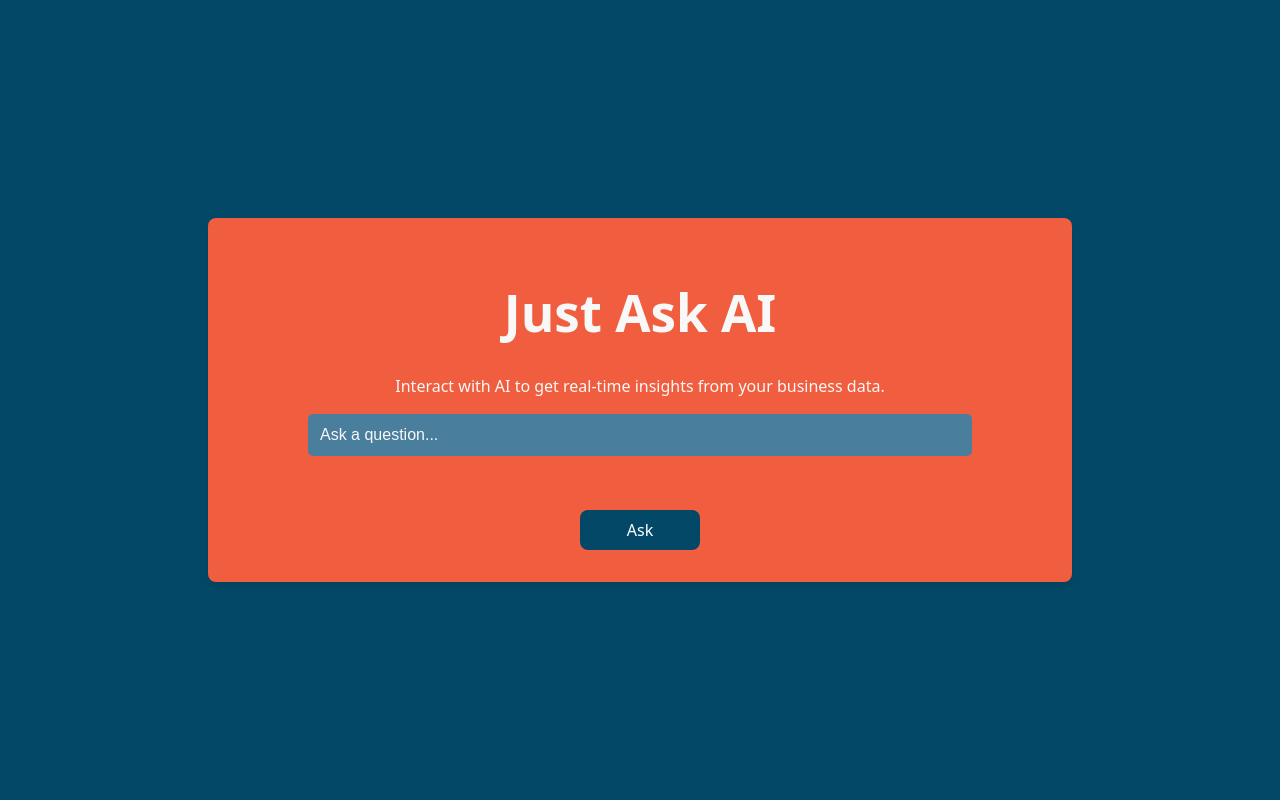
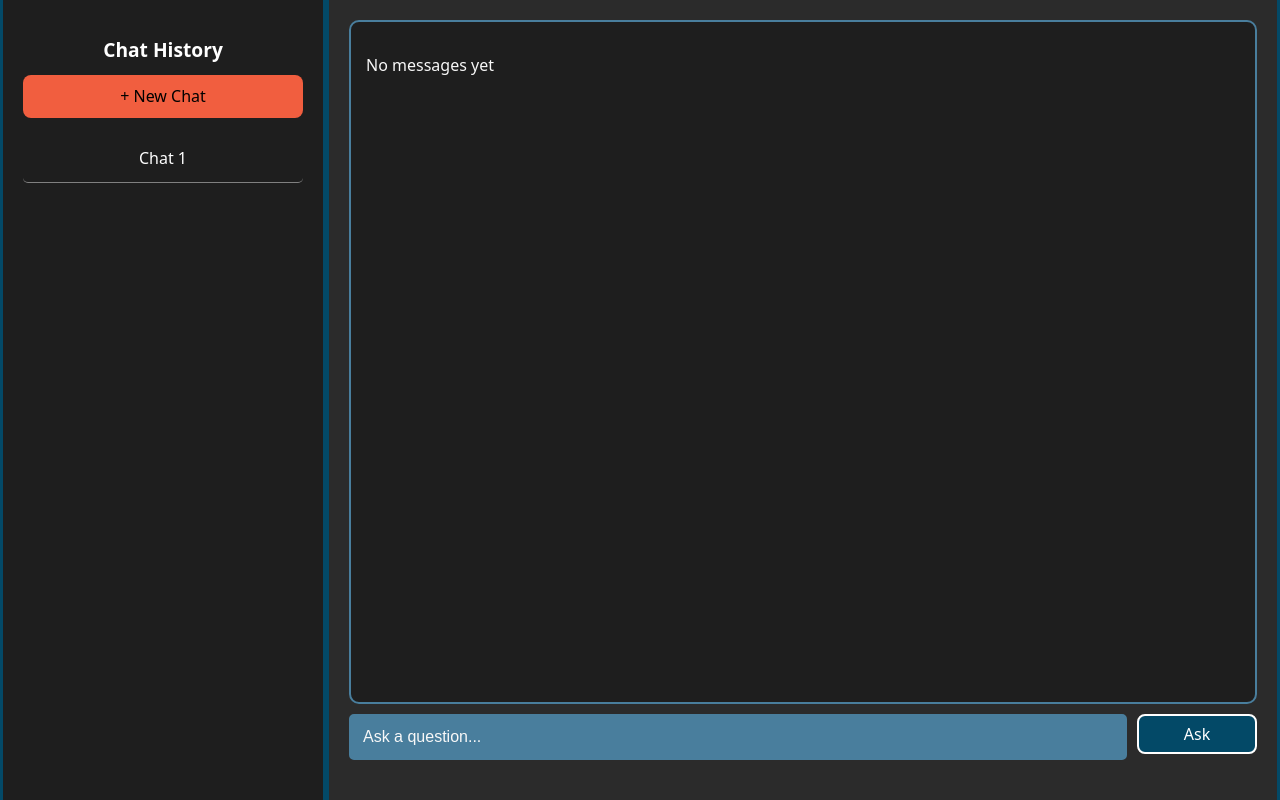
Before and after one commit to KharvC/CS620_DataCEVA_SP25, a React (Vite) app in the folder just-ask-ai/: page / in a window 1280 px wide. Built offline with nearby package versions, Linux system fonts and the light colour scheme.

Commit message:
Added dashboard to frontend with chat thread history

```diff
--- a/just-ask-ai/src/App.css
+++ b/just-ask-ai/src/App.css
@@ -1,46 +1,114 @@
-/* Ensure the entire app takes up the full screen and centers content */
-#root {
+/* Ensure the app takes up the full screen */
+#root, body, html {
   width: 100vw;
   height: 100vh;
   margin: 0;
   padding: 0;
   display: flex;
-  justify-content: center; /* Center horizontally */
-  align-items: center; /* Center vertically */
+  justify-content: center;
+  align-items: center;
   background-color: #034967;
+  overflow: hidden; /* Prevents unwanted scrolling */
 }
 
-form {
+/* App container - fills the full screen */
+.app-container {
+  display: flex;
+  width: 100vw;
+  height: 100vh;
+  background: #F15E3F;
+  border-radius: 0;
+  box-shadow: none;
+  overflow: hidden;
+  border: 3px solid #034967;
+}
+
+/* Sidebar - fixed width */
+.sidebar {
+  width: 280px;
+  background: #1e1e1e;
+  color: white;
+  padding: 20px;
   display: flex;
   flex-direction: column;
-  align-items: center; /* Ensures input and button are centered */
-  gap: 10px; /* Adds spacing between input and button */
+  overflow-y: auto;
+  border-right: 3px solid #034967;
 }
 
-/* Fullscreen container (ensures centering) */
-.fullscreen-container {
-  width: 100vw;
-  height: 100vh;
-  display: flex;
-  justify-content: center; /* Center horizontally */
-  align-items: center; /* Center vertically */
-  background-color: #034967;
-}
-
-/* Center the content properly */
-.content-box {
-  width: 90%;
-  max-width: 800px; /* Adjust as needed */
-  padding: 2rem;
-  background-color: #F15E3F;
-  box-shadow: 0px 4px 10px rgba(0, 0, 0, 0.1);
-  border-radius: 8px;
+/* Sidebar title */
+.sidebar h2 {
+  font-size: 1.2em;
+  margin-bottom: 10px;
   text-align: center;
 }
 
+/* Sidebar chat history */
+.sidebar ul {
+  list-style: none;
+  padding: 0;
+  flex-grow: 1;
+  overflow-y: auto;
+}
+
+/* Sidebar chat items */
+.sidebar li {
+  padding: 12px;
+  cursor: pointer;
+  border-bottom: 1px solid gray;
+  transition: background 0.3s;
+  text-align: center;
+  border-radius: 5px;
+}
+
+.sidebar li:hover {
+  background: #333;
+}
+
+/* Chat window - takes remaining space */
+.chat-window {
+  flex: 1;
+  display: flex;
+  flex-direction: column;
+  background: #2b2b2b;
+  color: white;
+  padding: 20px;
+  border-left: 3px solid #034967;
+  overflow: hidden;
+}
+
+/* Messages container - scrollable */
+.messages {
+  flex-grow: 1;
+  overflow-y: auto;
+  padding-bottom: 10px;
+  border: 2px solid #497E9D;
+  border-radius: 10px;
+  padding: 15px;
+  background: #1e1e1e;
+  max-height: calc(100vh - 150px); /* Keeps input visible */
+}
+
+/* Single chat message */
+.chat-message {
+  background: #444;
+  padding: 10px;
+  margin-bottom: 5px;
+  border-radius: 5px;
+  border: 1px solid #497E9D;
+}
+
+/* Input & form */
+.input-area {
+  display: flex;
+  gap: 10px;
+  margin-top: 10px;
+  padding-bottom: 10px;
+}
+
+/* Input field */
 .input-field {
-  width: 80%;
-  padding: 10px;
+  flex: 1;
+  padding: 12px;
   border: 2px solid #497E9D;
   background-color: #497E9D;
   border-radius: 5px;
@@ -48,13 +116,14 @@ form {
   color: #F8F8F8;
 }
 
-.input-field::placeholder{
+/* Placeholder text */
+.input-field::placeholder {
   color: #F8F8F8;
   opacity: 1;
 }
 
+/* Submit button */
 .submit-button {
-  margin-top: 10px;
   padding: 0.6em 1.2em;
   font-size: 1em;
   font-weight: 500;
@@ -72,22 +141,16 @@ form {
   height: 40px;
   position: relative;
   overflow: hidden;
-}
-
-.pacman-container {
-  display: flex;
-  align-items: center;
-  justify-content: flex-start; /* Ensures Pacman starts from the left */
-  width: 100%;
-  height: 100%;
-  padding-left: 10px; /* Adds space so dots appear after Pacman */
-}
-
-.response-box::placeholder{
-  color: #F8F8F8;
-  opacity: 1;
+  border: 2px solid white;
 }
 
 .submit-button:hover {
   background-color: #497E9D;
 }
+
+/* Loading spinner */
+.loading {
+  display: flex;
+  justify-content: center;
+  margin-top: 10px;
+}
--- a/just-ask-ai/src/App.jsx
+++ b/just-ask-ai/src/App.jsx
@@ -1,67 +1,49 @@
-import React, { useState } from 'react';
-import PacmanLoader from 'react-spinners/PacmanLoader';
-import './App.css';
-import { sendUserQuery } from './api';
+import React, { useState, useEffect } from "react";
+import Sidebar from "./components/sidebar";
+import ChatWindow from "./components/chatwindow";
+import "./App.css";
 
-const JustAskAI = () => {
-  let [loading, setLoading] = useState(false);
-  const [query, setQuery] = useState('');
-  const [response, setResponse] = useState(null);
+const App = () => {
+  const [chats, setChats] = useState([]); // List of chat threads
+  const [currentChatIndex, setCurrentChatIndex] = useState(null); // Active chat
 
-  const handleSubmit = async (e) => {
-    e.preventDefault();
-    setResponse(null);
-    setLoading(true);
-
-    const result = await sendUserQuery(query);
-    console.log("Frontend received:", result); // Debugging
-
-    if (result.error) {
-      setResponse("Error storing query. Check console for details.");
-    } else if (result.result) {
-      setResponse(`SQL Query Result: ${JSON.stringify(result.result, null, 2)}`);
-    } else if (result.response) {
-      setResponse(result.response); // General AI response
-    } else {
-      setResponse("Unexpected response format.");
-    }
-
-    setLoading(false);
+  // Start a new chat session
+  const handleNewChat = () => {
+    const newChat = { title: `Chat ${chats.length + 1}`, messages: [] };
+    setChats([...chats, newChat]);
+    setCurrentChatIndex(chats.length); // Select new chat
   };
 
+  // Select an existing chat from history
+  const handleSelectChat = (index) => {
+    setCurrentChatIndex(index);
+  };
+
+  // Append new message to the current chat
+  const handleSendMessage = (newMessage) => {
+    if (currentChatIndex === null) {
+      handleNewChat(); // Ensure there’s an active chat
+    }
+    const updatedChats = [...chats];
+    updatedChats[currentChatIndex].messages.push(newMessage);
+    setChats(updatedChats);
+  };
+
+  // Automatically start a new chat on initial load
+  useEffect(() => {
+    if (chats.length === 0) {
+      handleNewChat();
+    }
+  }, []);
+
   return (
-    <div className="fullscreen-container">
-      <div className="content-box">
-        <h1>Just Ask AI</h1>
-        <p>Interact with AI to get real-time insights from your business data.</p>
-        <form onSubmit={handleSubmit}>
-          <input
-            type="text"
-            value={query}
-            onChange={(e) => setQuery(e.target.value)}
-            placeholder="Ask a question..."
-            className="input-field"
-          />
-          <br />
-          <button type="submit" className="submit-button" disabled={loading}>
-            {loading ? (
-              <div className="pacman-container">
-                <PacmanLoader color="#fff" size={12} />
-              </div>
-            ) : (
-              "Ask"
-            )}
-          </button>
-        </form>
-        {response && (
-          <div className="response-box">
-            <strong>Response:</strong>
-            <p>{response}</p>
-          </div>
-        )}
-      </div>
+    <div className="app-container">
+      <Sidebar chats={chats} onNewChat={handleNewChat} onSelectChat={handleSelectChat} />
+      {currentChatIndex !== null ? (
+        <ChatWindow messages={chats[currentChatIndex].messages} onSendMessage={handleSendMessage} />
+      ) : null}
     </div>
   );
 };
 
-export default JustAskAI;
+export default App;
--- /dev/null
+++ b/just-ask-ai/src/components/ChatWindow.jsx
@@ -0,0 +1,52 @@
+import React, { useState } from "react";
+import PacmanLoader from "react-spinners/PacmanLoader";
+import { sendUserQuery } from "../api";
+
+const ChatWindow = ({ messages, onSendMessage }) => {
+  const [query, setQuery] = useState("");
+  const [loading, setLoading] = useState(false);
+
+  const handleSubmit = async (e) => {
+    e.preventDefault();
+    setLoading(true);
+
+    const result = await sendUserQuery(query);
+    const chatResponse = result.response || "Unexpected response format.";
+
+    onSendMessage({ query, response: chatResponse });
+
+    setQuery("");
+    setLoading(false);
+  };
+
+  return (
+    <div className="chat-window">
+      <div className="messages">
+        {messages.length === 0 ? <p className="empty-chat">No messages yet</p> :
+          messages.map((msg, index) => (
+            <div key={index} className="chat-message">
+              <strong>You:</strong> {msg.query}
+              <br />
+              <strong>AI:</strong> {msg.response}
+            </div>
+          ))
+        }
+      </div>
+
+      <form onSubmit={handleSubmit} className="input-area">
+        <input
+          type="text"
+          value={query}
+          onChange={(e) => setQuery(e.target.value)}
+          placeholder="Ask a question..."
+          className="input-field"
+        />
+        <button type="submit" className="submit-button" disabled={loading}>
+          {loading ? <PacmanLoader color="#fff" size={12} /> : "Ask"}
+        </button>
+      </form>
+    </div>
+  );
+};
+
+export default ChatWindow;
--- /dev/null
+++ b/just-ask-ai/src/components/Sidebar.jsx
@@ -0,0 +1,19 @@
+import React from "react";
+
+const Sidebar = ({ chats, onNewChat, onSelectChat }) => {
+  return (
+    <div className="sidebar">
+      <h2>Chat History</h2>
+      <button className="new-chat-button" onClick={onNewChat}>+ New Chat</button>
+      <ul>
+        {chats.map((chat, index) => (
+          <li key={index} onClick={() => onSelectChat(index)}>
+            {chat.title}
+          </li>
+        ))}
+      </ul>
+    </div>
+  );
+};
+
+export default Sidebar;
```
Also changed, not shown: just-ask-ai/src/components/ChatMessage.jsx (added, +7 -0 lines).
